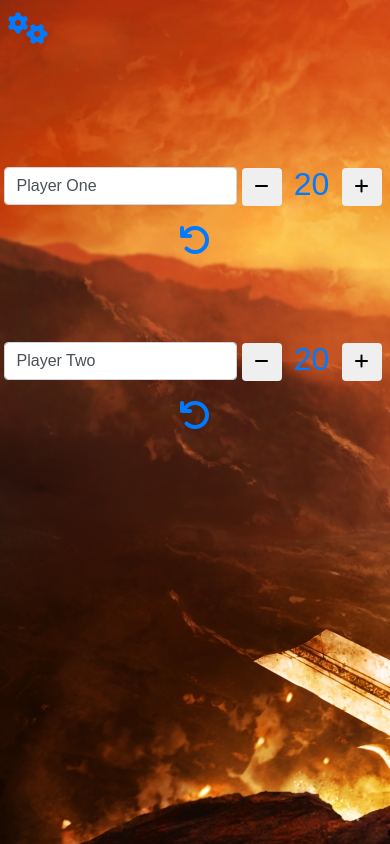
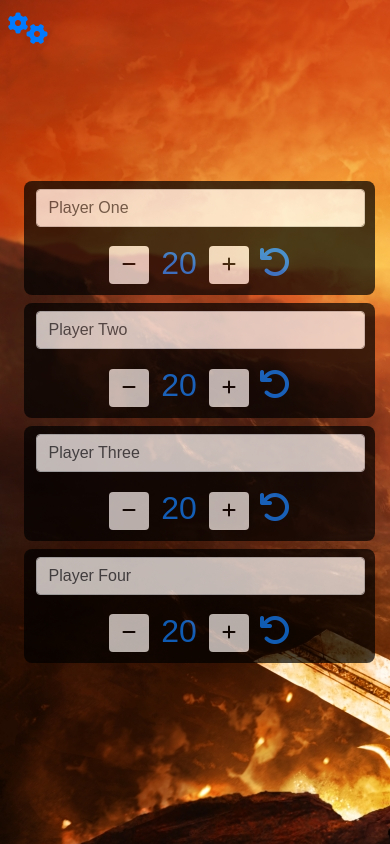
Before and after one commit to Bus42/mtg-counter, an Angular app: page / in a window 390 px wide. Built offline with nearby package versions, Linux system fonts and the light colour scheme; a web font is replaced by a local one.

Commit message:
Creates responsive layout

```diff
--- a/src/app/header/header.component.css
+++ b/src/app/header/header.component.css
@@ -1,5 +1,6 @@
 .headerDiv {
     height: 125px;
+    z-index: 1;
 }
 
 .fa-cogs, .fa-undo {
--- a/src/app/menu/menu.component.css
+++ b/src/app/menu/menu.component.css
@@ -9,6 +9,7 @@
     opacity: .8;
     z-index: 10;
     transition: all .2s ease-in-out;
+    z-index: 2;
 }
 
 ul {
--- a/src/app/players/players.component.css
+++ b/src/app/players/players.component.css
@@ -1,11 +1,42 @@
 .flex-container {
     display: flex;
     flex-flow: column;
-    justify-content: space-around;
-    min-height: 350px;
+    justify-content: space-evenly;
+    position: fixed;
+    height: 100vh;
+    top: 0px;
+    width: 100vw;
 }
 
 .playerName {
     position: relative;
     bottom: 4px;
 }
+
+.li-wrapper {
+    padding: 12px 10px 6px 12px;
+    background-color: black;
+    opacity: .7;
+    display: inline-block;
+    border-radius: 8px;
+}
+
+.list-item {
+    margin: 4px;
+    flex-shrink: 1;
+}
+
+@media screen and (max-width: 450px) {
+    #player-name-input-label {
+        display: block;
+    }
+
+    .li-wrapper {
+        width: 90vw;
+        margin: 0 5vw;
+    }
+
+    .flex-container {
+        justify-content: center;
+    }
+}
--- a/src/app/players/players.component.html
+++ b/src/app/players/players.component.html
@@ -1,10 +1,12 @@
 <div class="text-center">
   <ul class="flex-container players list-unstyled">
     <li class="list-item" *ngFor="let player of players">
-      <label for="playerOne">
-        <input  class="playerName form-control"[(ngModel)]="player.name" placeholder="Player One">
-      </label>
-      <app-counter></app-counter>
+      <div class="li-wrapper">
+        <label id="player-name-input-label" for="player-name-input">
+          <input name="player-name-input" class="playerName form-control" [(ngModel)]="player.name" placeholder="Player One">
+        </label>
+        <app-counter></app-counter>
+      </div>
     </li>
   </ul>
 </div>
--- a/src/app/players/players.component.ts
+++ b/src/app/players/players.component.ts
@@ -10,7 +10,7 @@ import { CounterComponent } from '../counter/counter.component'
 })
 export class PlayersComponent implements OnInit {
 
-  players = PLAYERS.slice(0,2);
+  players = PLAYERS.slice(0,4);
 
   constructor() { }
 
```
